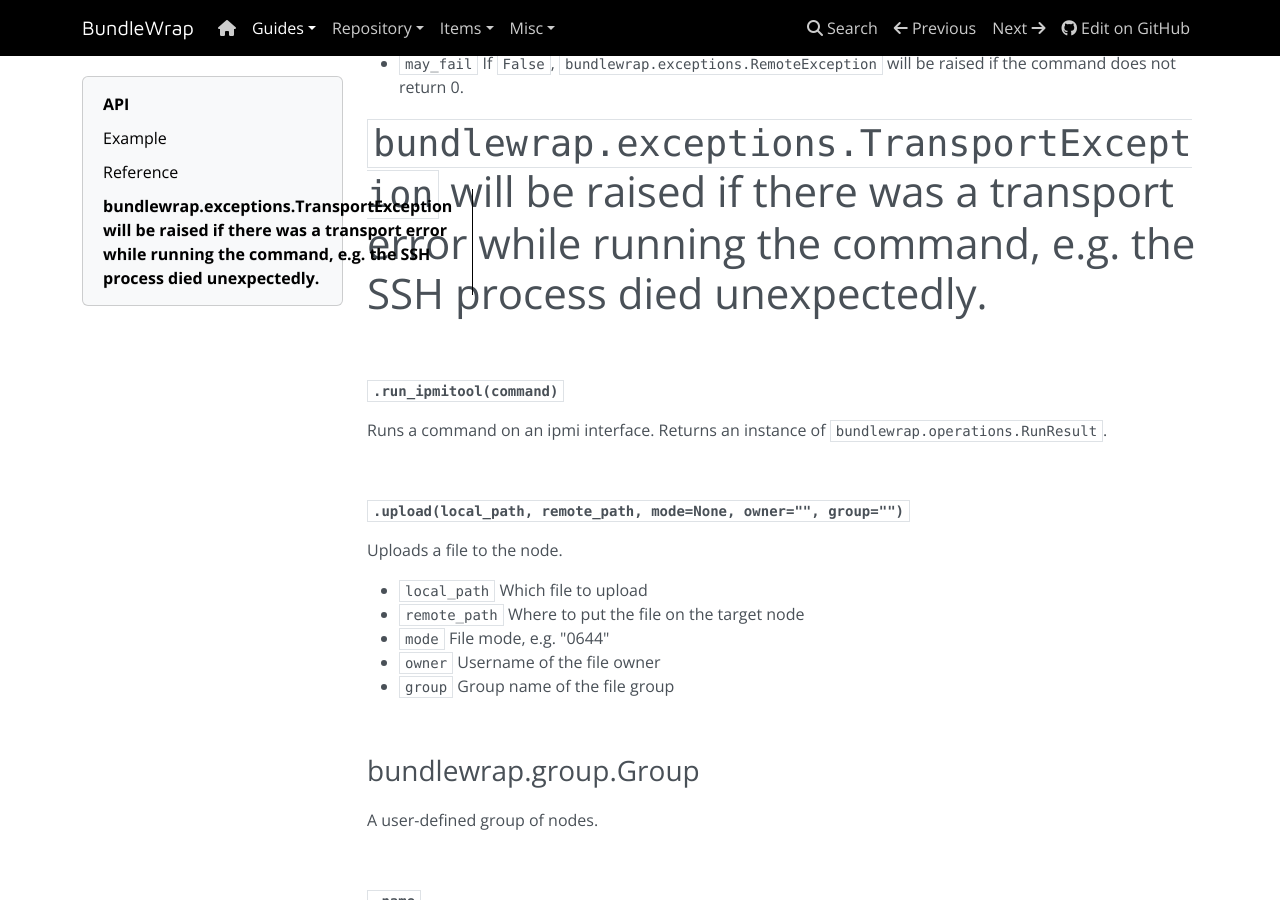
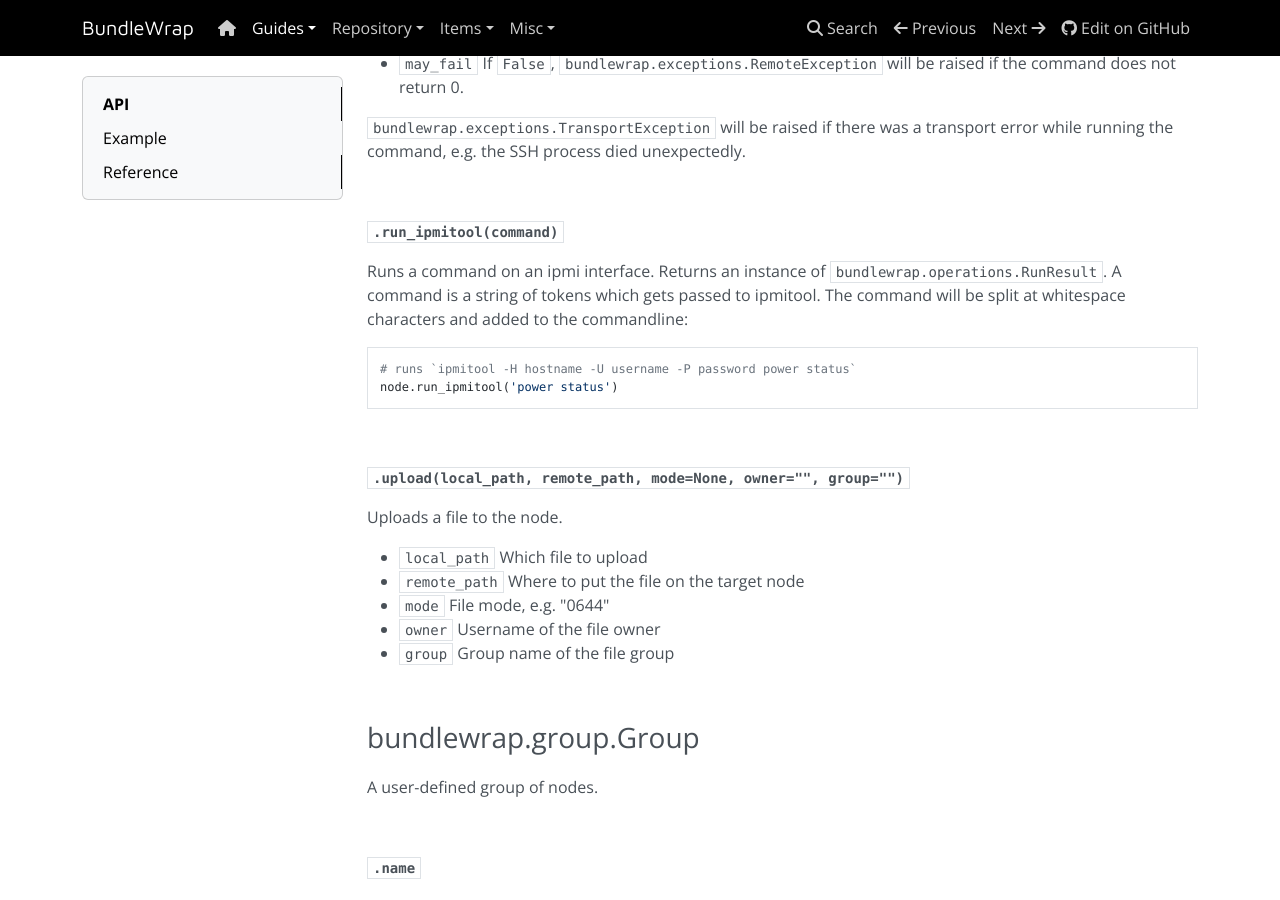
Before and after one commit to bundlewrap/bundlewrap, an MkDocs documentation site: the page built from docs/content/guide/api.md, in a window 1280 px wide and 900 px high, scrolled down 4119 px. Built offline with MkDocs 1.6.1, drawn with Linux system fonts in a browser that asks for light colours; nearby versions of some CDN libraries.

Commit message:
docs: clarify usage of node.run_ipmitool()

```diff
--- a/docs/content/guide/api.md
+++ b/docs/content/guide/api.md
@@ -194,14 +194,19 @@
 -   `may_fail` If `False`, `bundlewrap.exceptions.RemoteException` will be raised if the command does not return 0.
 
 `bundlewrap.exceptions.TransportException` will be raised if there was a transport error while running the command, e.g. the SSH process died unexpectedly.
-=======
+
 
 <br>
 
 **`.run_ipmitool(command)`**
 
 Runs a command on an ipmi interface. Returns an instance of
-`bundlewrap.operations.RunResult`.
+`bundlewrap.operations.RunResult`. A command is a string of tokens which
+gets passed to ipmitool. The command will be split at whitespace
+characters and added to the commandline:
+
+    # runs `ipmitool -H hostname -U username -P password power status`
+    node.run_ipmitool('power status')
 
 <br>
 
```
